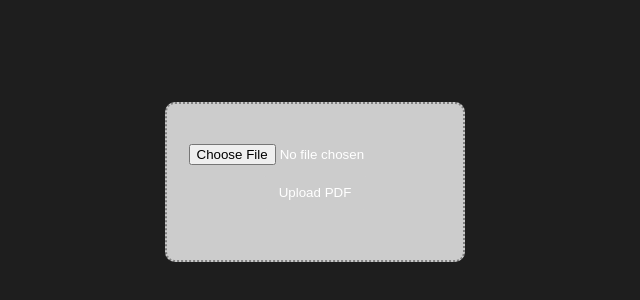
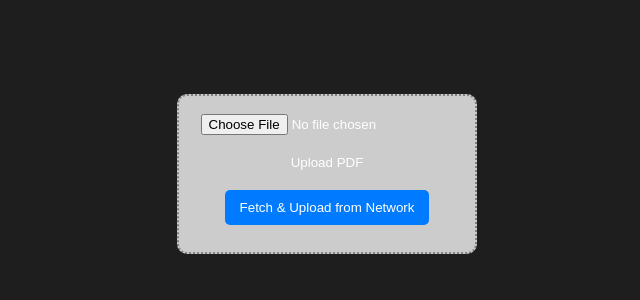
Before and after one commit to sudhanshu2070/chat-ai, a React (Create React App) app: page /upload-pdf in a window 1280 px wide. Shown: the part 98-398 px from the top of the page, without its empty margins (335-975 px from the left). Built offline with nearby package versions, Linux system fonts and the light colour scheme.

Commit message:
Added uploadPDF page via network 1.2

```diff
--- a/package.json
+++ b/package.json
@@ -12,6 +12,7 @@
     "@types/react": "^19.0.10",
     "@types/react-dom": "^19.0.4",
     "axios": "^1.8.1",
+    "cors": "^2.8.5",
     "react": "^19.0.0",
     "react-dom": "^19.0.0",
     "react-native-gifted-chat": "^2.8.0",
@@ -49,6 +50,7 @@
     ]
   },
   "devDependencies": {
+    "@types/cors": "^2.8.17",
     "@types/react-native-vector-icons": "^6.4.18",
     "ajv": "^7.2.4"
   }
--- a/src/pages/ChatScreen/ChatScreen.tsx
+++ b/src/pages/ChatScreen/ChatScreen.tsx
@@ -73,6 +73,9 @@ const ChatScreen: React.FC = () => {
 
   return (
     <div className="chat-container">
+
+
+
       {/* Left Section - Chat */}
       <div className="chat-section">
         <div className="chat-box">
--- a/src/pages/UploadPDF/UploadPDF.css
+++ b/src/pages/UploadPDF/UploadPDF.css
@@ -12,8 +12,9 @@
     height: 20vh;
     text-align: center;
     background-color: #f9f9f9;
-    margin-top: 200px;
-    margin-left: 500px;
+
+    margin-top: 15%;
+    margin-left: 40%;
 }
 
 .upload-container input {
--- a/src/pages/UploadPDF/UploadPDF.tsx
+++ b/src/pages/UploadPDF/UploadPDF.tsx
@@ -19,8 +19,23 @@ const UploadPDF: React.FC = () => {
         }
     };
 
+    // Fetch PDF from the network and upload
+    const handleFetchAndUpload = async () => {
+        try {
+            const response = await fetch("http://localhost:8080/get-pdf");
+            if (!response.ok) throw new Error("Failed to fetch PDF");
+
+            const blob = await response.blob();
+            const networkFile = new File([blob], "network-file.pdf", { type: "application/pdf" });
+
+            handleUpload(networkFile);
+        } catch (error) {
+            toast.error(`Error fetching PDF: ${error}`, { position: "top-right" });
+        }
+    };
+
     // Handle file upload
-    const handleUpload = async () => {
+    const handleUpload = async (selectedFile: File) => {
         if (!file) {
             setUploadStatus("No file selected.");
             return;
@@ -68,7 +83,8 @@ const UploadPDF: React.FC = () => {
     return (
         <div className="upload-container">
             <input type="file" accept="application/pdf" onChange={handleFileChange} />
-            <button onClick={handleUpload} disabled={!file}>Upload PDF</button>
+            <button onClick={() => file && UploadPDF(file)}  disabled={!file}>Upload PDF</button>
+            <button onClick={handleFetchAndUpload}>Fetch & Upload from Network</button>
             {uploadStatus && <p className="upload-status">{uploadStatus}</p>}
             <ToastContainer
                 position="top-right"
```
Also changed, not shown: src/server.ts (added, +27 -0 lines), 1 other file (tests, documents, lock files or other folders).
